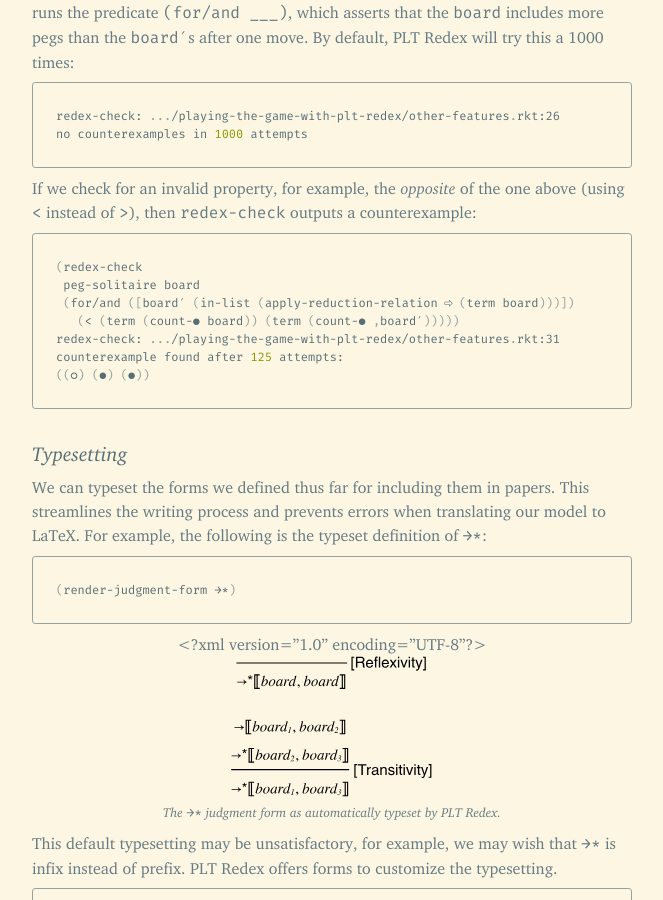
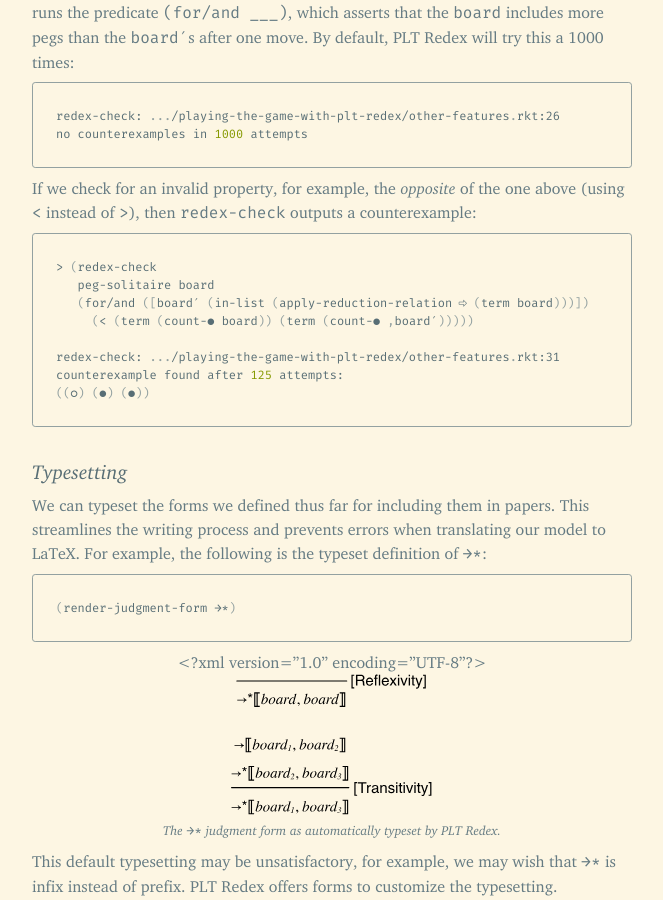
Before and after one commit to leafac/leafac.com, a Jekyll site: the page built from prose/playing-the-game-with-plt-redex/other-features.md, in a window 1280 px wide and 900 px high, scrolled down 5512 px. Shown: the whole window, without its empty margins (108-771 px from the left). Built offline with Jekyll 4.4.1, drawn with Linux system fonts in a browser that asks for light colours.

Commit message:
Small fix

````diff
--- a/prose/playing-the-game-with-plt-redex/other-features.md
+++ b/prose/playing-the-game-with-plt-redex/other-features.md
@@ -240,10 +240,11 @@ no counterexamples in 1000 attempts
 If we check for an invalid property, for example, the *opposite* of the one above (using `<` instead of `>`), then `redex-check` outputs a counterexample:
 
 ```racket
-(redex-check
- peg-solitaire board
- (for/and ([board′ (in-list (apply-reduction-relation ⇨ (term board)))])
-   (< (term (count-● board)) (term (count-● ,board′)))))
+> (redex-check
+   peg-solitaire board
+   (for/and ([board′ (in-list (apply-reduction-relation ⇨ (term board)))])
+     (< (term (count-● board)) (term (count-● ,board′)))))
+
 redex-check: .../playing-the-game-with-plt-redex/other-features.rkt:31
 counterexample found after 125 attempts:
 ((○) (●) (●))
````
